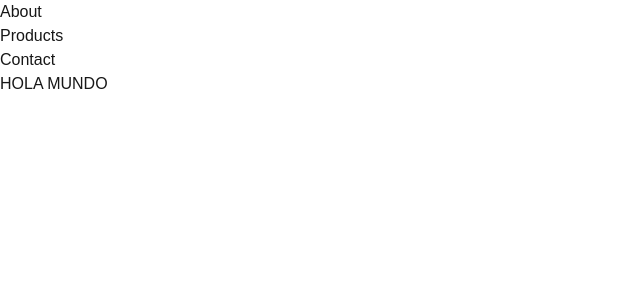
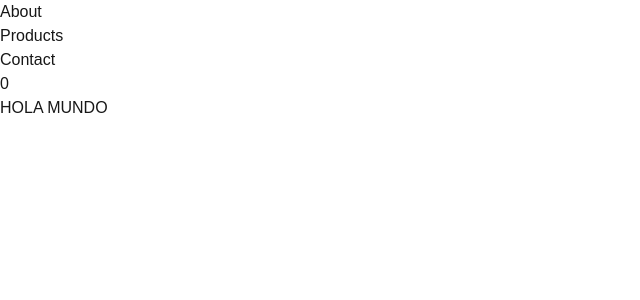
Before and after one commit to lamaro/maimo-prog3-2025-tp4-ecommerce, a Next.js app: page / in a window 1280 px wide. Shown: the top 300 px of the page, without its empty margins (0-640 px from the left). Built offline with nearby package versions, Linux system fonts and the light colour scheme.

Commit message:
added context

```diff
--- a/src/app/layout.js
+++ b/src/app/layout.js
@@ -1,5 +1,6 @@
 import { Geist, Geist_Mono } from "next/font/google";
 import "./globals.css";
+import { ShopContextProvider } from "@/contexts/ShopContext";
 
 const geistSans = Geist({
   variable: "--font-geist-sans",
@@ -22,7 +23,7 @@ export default function RootLayout({ children }) {
       <body
         className={`${geistSans.variable} ${geistMono.variable} antialiased`}
       >
-        {children}
+        <ShopContextProvider>{children}</ShopContextProvider>
       </body>
     </html>
   );
--- a/src/app/page.js
+++ b/src/app/page.js
@@ -1,6 +1,9 @@
+'use client'
 import Image from "next/image";
+import { useShopContext } from "@/contexts/ShopContext";
 
 export default function Home() {
+  const {cartQty} = useShopContext()
   return (
     <>
     <header>
@@ -10,6 +13,7 @@ export default function Home() {
           <li>Products</li>
           <li>Contact</li>
         </ul>
+        <p>{cartQty()}</p>
       </nav>
       <div>HOLA MUNDO</div>
       </header>
--- /dev/null
+++ b/src/contexts/ShopContext.js
@@ -0,0 +1,39 @@
+"use client";
+
+import { useState, useEffect, useContext, createContext } from "react";
+const ShopContext = createContext();
+
+export const ShopContextProvider = ({ children }) => {
+  const [cart, setCart] = useState([]);
+
+  useEffect(()=>{
+    console.log(cart)
+  },[cart])
+
+ const handleAddToCart = () => {
+    // setCart('')
+ }
+
+  const cartQty = () => cart.length
+
+  return (
+    <ShopContext.Provider
+      value={{
+        handleAddToCart,
+        cartQty
+      }}
+    >
+      {children}
+    </ShopContext.Provider>
+  );
+};
+
+export const useShopContext = () => {
+  const context = useContext(ShopContext);
+  if (!context) {
+    throw new Error("useShopContext must be used within a ShopContextProvider");
+  }
+  return context;
+};
+
+export default ShopContext;
```
